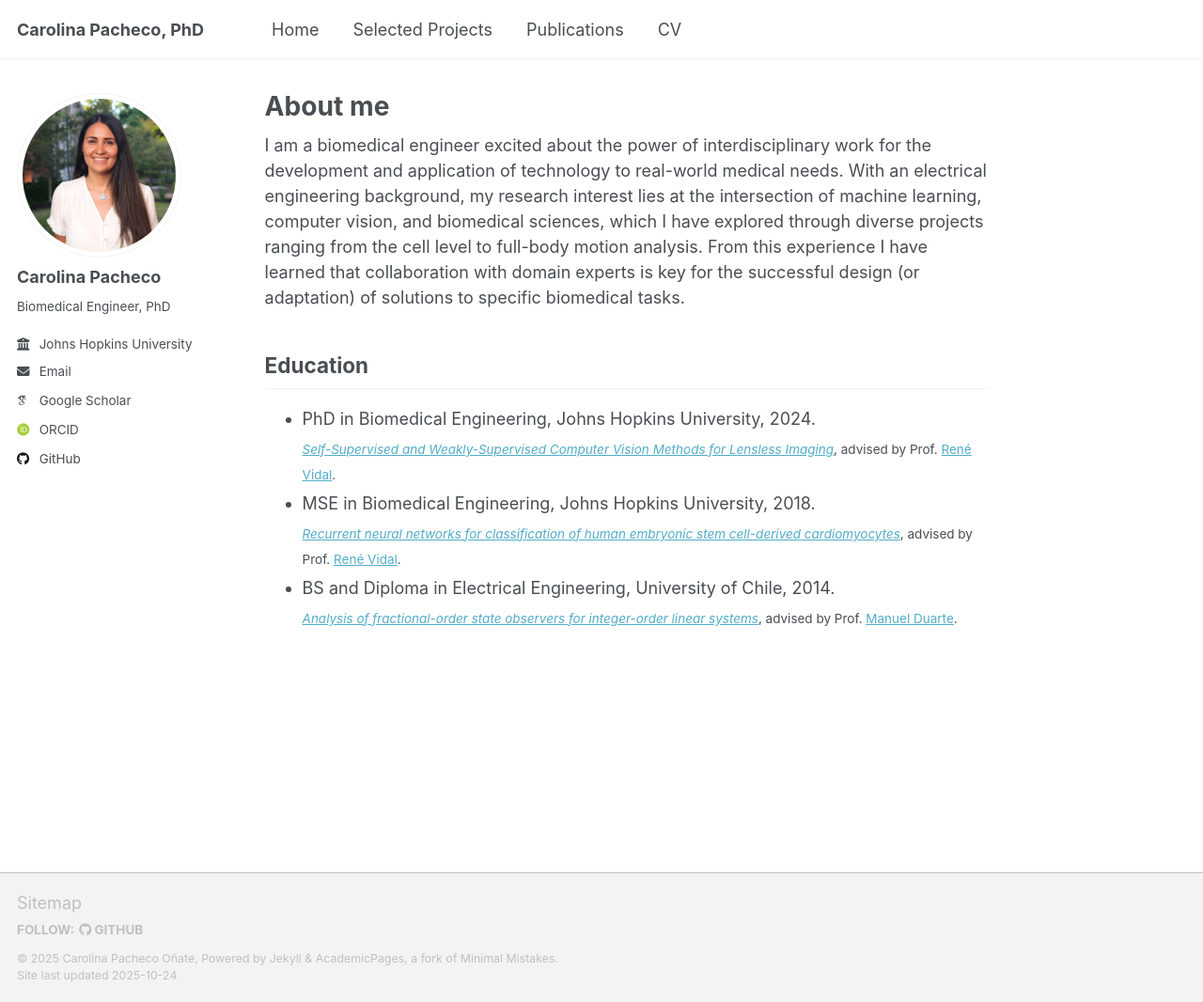
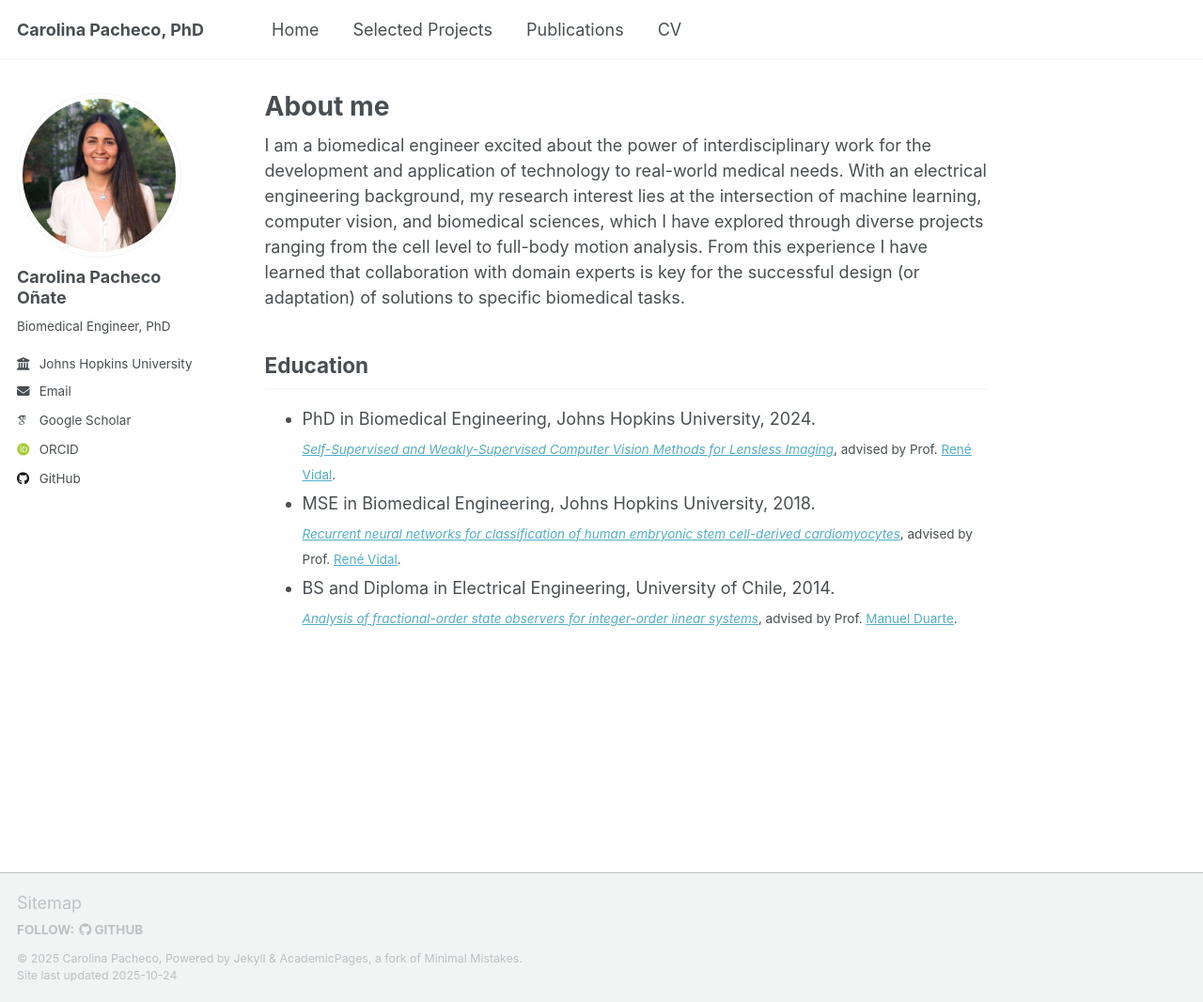
Before and after one commit to carolina-pacheco/carolina-pacheco.github.io, a Jekyll site: the page built from _pages/about.md, in a window 1280 px wide and 1066 px high. Shown: the whole window at 94% size. Built offline with Jekyll 4.4.1, drawn with Linux system fonts in a browser that asks for light colours; some web fonts are replaced; a script that is not in the unit is left out; part of the change alters nothing that is shown.

```diff
--- a/_config.yml
+++ b/_config.yml
@@ -11,7 +11,7 @@ locale                   : "en-US"
 site_theme               : "default" # Currently available options are "default", "air"
 title                    : "Carolina Pacheco, PhD"
 title_separator          : "-"
-name                     : &name "Carolina Pacheco Oñate"
+name                     : &name "Carolina Pacheco"
 description              : &description "Carolina Pacheco's academic portfolio"   # Update this with a general description of your site, this is the default if not overridden by a page
 url                      : https://carolina-pacheco.github.io # The base hostname & protocol for your site e.g. "https://[your GitHub username].github.io",
                                                            # or if you already have some other page hosted on Github then use "https://[your GitHub username].github.io/[Your Repo Name]"
@@ -24,7 +24,7 @@ repository               : "carolina-pacheco/carolina-pacheco.github.io"
 author:
   # Biographic information
   avatar           : "profile.png"
-  name             : "Carolina Pacheco"
+  name             : "Carolina Pacheco Oñate"
   bio              : "Biomedical Engineer, PhD"
   location         : #"Earth"
   employer         : "Johns Hopkins University"
```
